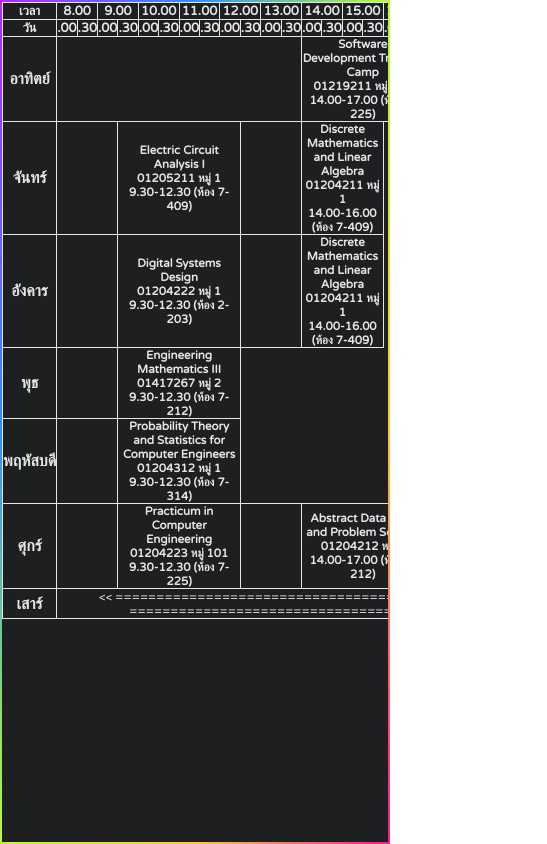
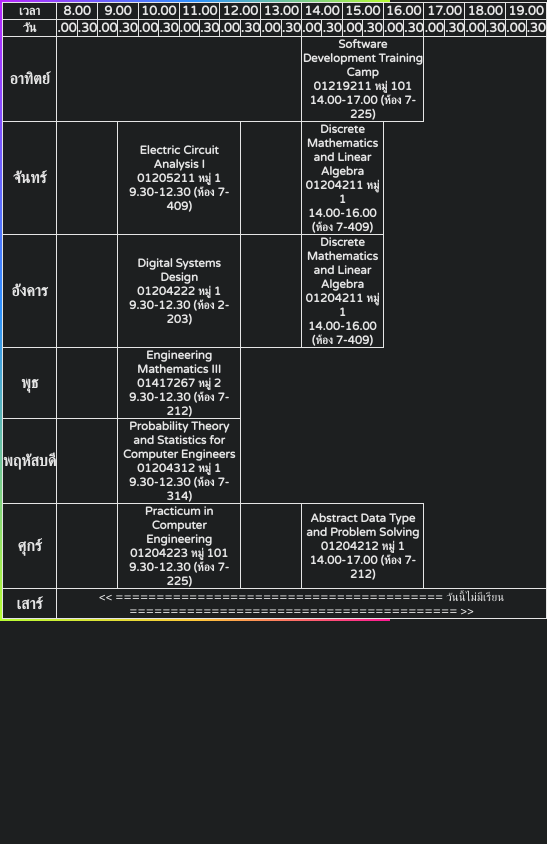
Before and after one commit to Thnnathat/course-table.github.io, a plain HTML site: page index.html in a window 390 px wide. Shown: the whole page, 547 px wide, since content can reach past the window. Drawn offline with Linux system fonts and the light colour scheme.

Commit message:
responsive

```diff
--- a/style.css
+++ b/style.css
@@ -5,8 +5,9 @@
     padding: 0;
     font-family: 'Sarabun', sans-serif;
     font-family: 'Varela Round', sans-serif;
-    overflow: hidden;
+    /* overflow: hidden; */
     box-sizing: border-box;
+    background: #1D1F20;
 }
 table{
     border: 1px solid #e5e5e5;
@@ -35,16 +36,22 @@ table{
 @media (max-width: 500px){
     .container{
         display: block;
+        width: 100%;
+        height: 100%;
+    }
+    .container{
+        border: 2px solid transparent;
+        border-image: linear-gradient(to bottom right, #b827fc 0%, #2c90fc 25%, #b8fd33 50%, #fec837 75%, #fd1892 100%);
+        border-image-slice: 1;
     }
 }
 
 .container{
     --borderWidth: 3px;
-    background: #1D1F20;
     position: relative;
     border-radius: var(--borderWidth);
-  }
-.subject:after{
+}
+/* .subject:after{
     content: '';
     position: absolute;
     top: calc(-1 * var(--borderWidth));
@@ -69,13 +76,12 @@ table{
     100% {
         background-position: 0% 50%;
     }
-  }
+  } */
 
-.subject{
+/* .subject{
     transition: transform 0.5s;
 }
 .subject:hover{
-    background-color: none;
+    z-index: 999;
     transform: scale(1.3,1.3);
-    z-index: 999;
-}
+} */
```
